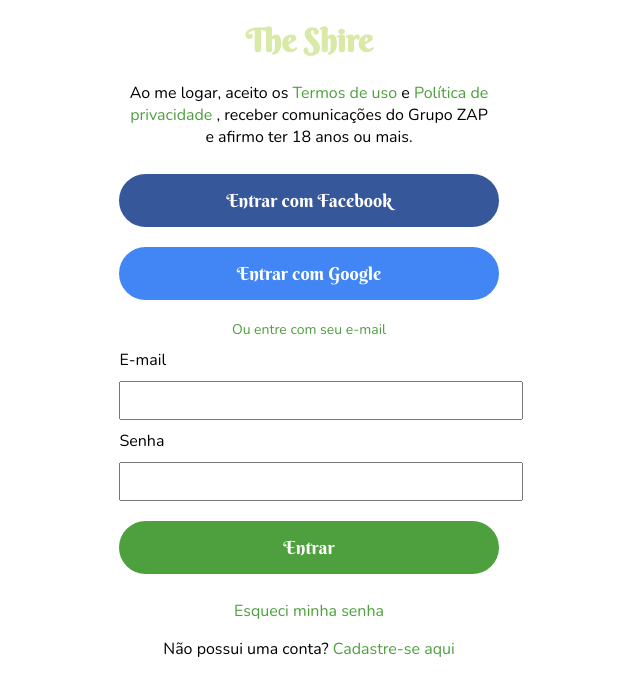
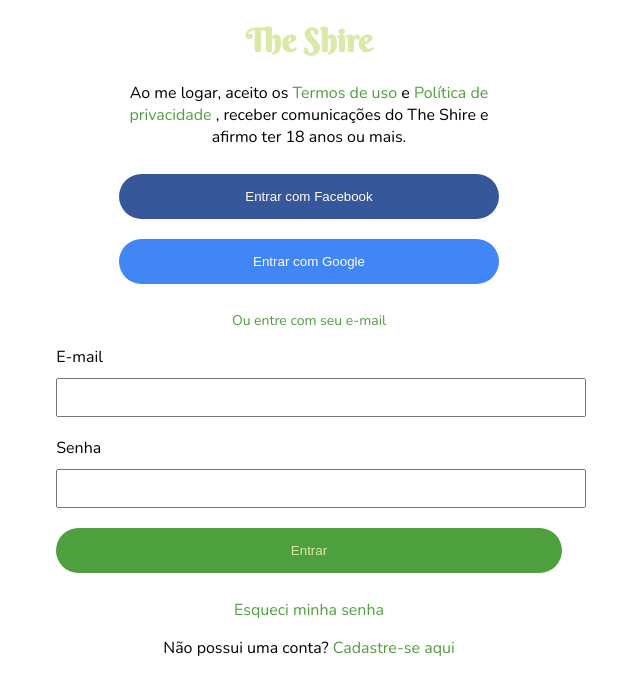
Before and after one commit to amanda-yosh/the-shire, a Vue app: page /login in a window 1280 px wide. Shown: the top 696 px of the page, without its empty margins (331-971 px from the left). Built offline with nearby package versions, Linux system fonts and the light colour scheme.

Commit message:
chore: add LoginHeader component

```diff
--- a/src/pages/Login/Login.css
+++ b/src/pages/Login/Login.css
@@ -1,17 +1,45 @@
-.login-container {
-  width: 30%;
+.container-form {
+  width: 40%;
   margin: 0 auto;
   text-align: center;
   font-family: 'Nunito', sans-serif;
 }
 
-.title {
-  font-family: 'Berkshire Swash', cursive;
+.custom-input__wrapper {
+  margin-top: 10px;
+  text-align: start;
+}
+
+.custom-input__input {
+  width: 100%;
+  padding: 10px;
+  margin: 10px 0;
+}
+
+.btn-primary {
+  width: 100%;
+  padding: 15px;
+  margin: 10px 0;
+  border: none;
+  border-radius: 50px;
+  background-color: #4E9F3D;
   color: #D8E9A8;
+  cursor: pointer;
+  transition: all .3s ease-out;
+}
+
+.btn-primary:hover {
+  color: #4E9F3D;
+  background-color:  #D8E9A8;
 }
 
 .explanation {
-  margin: 10px;
+  margin: 15px;
+}
+
+.explanation-divisor {
+  font-size: 14px;
+  color: #4E9F3D;
 }
 
 .form-link {
@@ -27,64 +55,3 @@
   width: 100%;
   margin: 10px auto;
 }
-
-.btn-facebook, .btn-google, .btn-primary {
-  width: 100%;
-  padding: 15px;
-  margin: 10px 0;
-  border: none;
-  border-radius: 50px;
-  color: #fff;
-}
-
-/* .btn-facebook:focus, .btn-google:focus {
-  outline: none;
-} */
-
-.btn-facebook {
-  background-color: #36579a;
-}
-
-.btn-google {
-  background-color: #4285f4;
-}
-
-.btn-text {
-  font-family: 'Berkshire Swash', cursive;
-  font-size: 18px;
-}
-
-.container-form__item {
-  color: #4E9F3D;
-  font-size: 14px;
-}
-
-/* .container-form__item::after {
-  border-top: 1px solid rgba(0,0,0,.38);
-  position: absolute;
-  content: "";
-  left: 0;
-  right: 0;
-  top: 50%;
-} */
-
-.custom-input__wrapper {
-  width: 100%;
-  text-align: start;
-}
-
-.custom-input__input {
-  width: 100%;
-  padding: 10px;
-  margin: 10px 0;
-}
-
-.btn-primary {
-  background-color: #4E9F3D;
-  transition: all .3s ease-out;
-}
-
-.btn-primary:hover {
-  color: #4E9F3D;
-  background-color:  #D8E9A8;
-}
--- a/src/pages/Login/Login.html
+++ b/src/pages/Login/Login.html
@@ -1,50 +1,29 @@
-<div class="login-container">
-    <h1 class="title">The Shire</h1>
-    <div class="explanation">
-      <p class="explanation__paragraph">
-        Ao me logar, aceito os
-        <a href="" target="_blank" class="form-link">Termos de uso</a>
-        e
-        <a href="" target="_blank" class="form-link">Política de privacidade</a>
-        , receber comunicações do Grupo ZAP e afirmo ter 18 anos ou mais.
-      </p>
-    </div>
-    <div class="forms-container">
-      <form id="facebook-form" action="" method="POST" class="container-form">
-        <button type="submit" class="btn-facebook">
-          <span class="btn-text">Entrar com Facebook</span>
-        </button>
-      </form>
-      <form id="google-form" action="" method="POST" class="container-form">
-        <button type="button" class="btn-google">
-          <span class="btn-text">Entrar com Google</span>
-        </button>
-      </form>
-      <form id="email-form" action="/login?source=zap" method="POST" class="container-form">
-        <p class="explanation container-form__item">
-          <span>Ou entre com seu e-mail</span>
+<div>
+  <LoginHeader />
+  <form id="email-form" action="" method="POST" class="container-form">
+    <p class="explanation">
+      <span class="explanation-divisor">Ou entre com seu e-mail</span>
     </p>
     <div class="custom-input__wrapper">
-          <label for="text-e-mail" class="custom-input__label">E-mail</label>
+      <label for="text-e-mail" class="input-label">E-mail</label>
       <input type="text" id="text-e-mail" class="custom-input__input" required="" value="" name="username">
     </div>
     <div class="custom-input__wrapper">
-          <label for="password-senha" class="custom-input__label">Senha</label>
+      <label for="password-senha" class="input-label">Senha</label>
       <input type="password" id="password-senha" class="custom-input__input" required="" value="" name="password">
     </div>
     <button type="submit" class="btn-primary">
       <span class="btn-text">Entrar</span>
     </button>
     <div class="explanation">
-          <p class="explanation__paragraph">
+      <p>
         <a class="form-link" href="">Esqueci minha senha</a>
       </p>
-          <p class="explanation__paragraph">
+      <p>
         Não possui uma conta?
-            <a class="form-link form-link-spaced" href="">Cadastre-se aqui</a>
+        <router-link class="form-link" to="/signup">Cadastre-se aqui</router-link>
       </p>
     </div>
   </form>
 </div>
-
 </div>
--- a/src/pages/Login/Login.js
+++ b/src/pages/Login/Login.js
@@ -1,3 +1,9 @@
+import LoginHeader from '../../components/LoginHeader/LoginHeader.vue'
+
 export default ({
-  name: 'Login'
+  name: 'Login',
+
+  components: {
+    LoginHeader
+  }
 })
```
Lines whose indentation alone changed are shown as unchanged.
